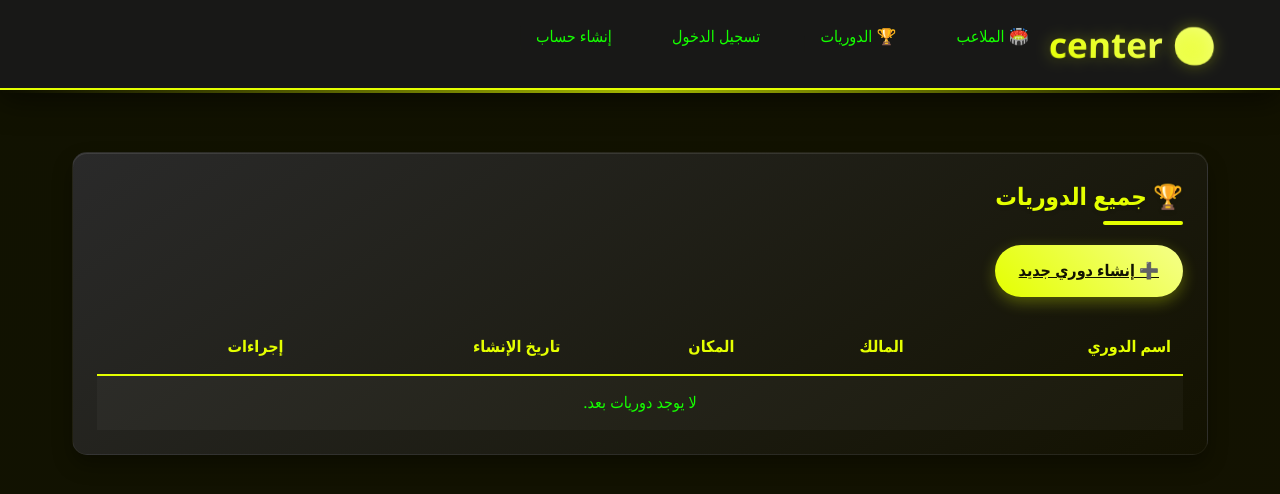
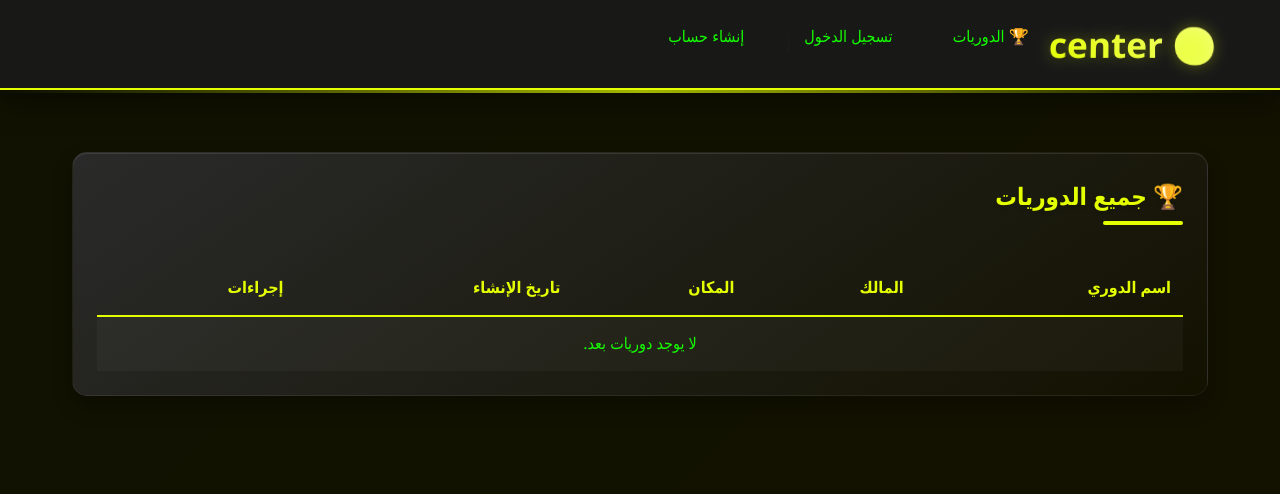
Before and after one commit to malek20-mh/school-hub-backend, a Django app: page / in a window 1280 px wide. Shown: the top 494 px of the page. Run offline with Django 5.2, Linux system fonts and the light colour scheme; data that the repository does not hold is empty; parts of the project's set-up code (start-up, migrations or seed data) failed here and were passed over.

```diff
--- a/templates/base.html
+++ b/templates/base.html
@@ -263,7 +263,7 @@
     <header>
         <h1>⚽ center </h1>
         <nav>
-            <a href="{% url 'stadium_list' %}">🏟️ الملاعب</a>
+           <!-- <a href="{% url 'stadium_list' %}">🏟️ الملاعب</a>-->
             <a href="{% url 'league_list' %}">🏆 الدوريات</a>
 
             {% if user.is_authenticated %}
--- a/templates/leagues/league_list.html
+++ b/templates/leagues/league_list.html
@@ -6,7 +6,7 @@
 
     <h2>🏆 جميع الدوريات</h2>
 
-    <a href="{% url 'league_create' %}" class="btn btn-modern mb-3">➕ إنشاء دوري جديد</a>
+    <!--<a href="{% url 'league_create' %}" class="btn btn-modern mb-3">➕ إنشاء دوري جديد</a> -->
 
     <div class="table-responsive">
         <table class="table table-striped table-hover">
```
